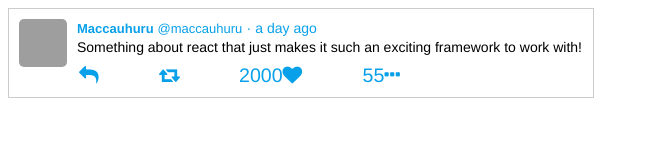
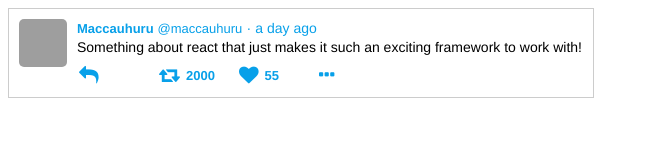
Before and after one commit to Maccauhuru/TwittRR-App, a React app: page / in a window 1280 px wide. Shown: the whole page, without its empty margins (0-649 px from the left). Built offline with nearby package versions, Linux system fonts and the light colour scheme; grey boxes are pictures that could not be loaded.

Commit message:
css modified

```diff
--- a/src/index.css
+++ b/src/index.css
@@ -50,6 +50,19 @@
     color: #08a0e9;
 }
 
-.buttons i {
-    width: 5rem;
+.reply-button,
+.retweet-button,
+.like-button,
+.more-options-button {
+   width: 80px;
+   display: inline-block;
 }
+
+.like-count,
+.retweet-count {
+    position: relative;
+    bottom: 2px;
+    font-size: 13px;
+    margin-left: 6px;
+    font-weight: bold;
+}
```
